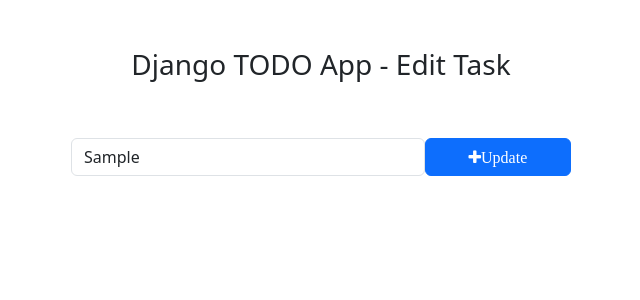
After one commit to Kusum123Kumari/todo, a Django app: page /todo/edit_task/1/ in a window 1280 px wide. The commit adds this page. Shown: the top 300 px of the page, without its empty margins (319-959 px from the left). Run offline with Django 5.2, Linux system fonts and the light colour scheme; tables that the repository leaves empty hold one stand-in row (values such as "Sample post").

Commit message:
todo app final

```diff
--- /dev/null
+++ b/templates/edit_task.html
@@ -0,0 +1,30 @@
+<!DOCTYPE html>
+<html lang="en">
+<head>
+    <meta charset="UTF-8">
+    <meta name="viewport" content="width=device-width, initial-scale=1.0">
+    <title>Edit Task</title>
+    <link href="https://cdn.jsdelivr.net/npm/bootstrap@5.3.0-alpha1/dist/css/bootstrap.min.css" rel="stylesheet" integrity="sha384-GLhlTQ8iRABdZLl6O3oVMWSktQOp6b7In1Zl3/Jr59b6EGGoI1aFkw7cmDA6j6gD" crossorigin="anonymous">
+    <script src="https://cdn.jsdelivr.net/npm/bootstrap@5.3.0-alpha1/dist/js/bootstrap.bundle.min.js" integrity="sha384-w76AqPfDkMBDXo30jS1Sgez6pr3x5MlQ1ZAGC+nuZB+EYdgRZgiwxhTBTkF7CXvN" crossorigin="anonymous"></script>
+    <!-- Font Awesome Icons -->
+    <link rel="stylesheet" href="https://cdnjs.cloudflare.com/ajax/libs/font-awesome/4.7.0/css/font-awesome.min.css">
+
+</head>
+<body>
+   <div class="container">
+    <h3 class="pt-5 pb-5 text-center">Django TODO App - Edit Task</h3>
+    <form action="{% url 'edit_task' get_task.id %}" method="POST" style="width: 500px; margin: auto;">
+                    {% csrf_token %}
+                    <!-- Cross site request forgery -->
+                    <div class="form-group">
+                        <span style="display: flex;">
+                            <input type="text" name="task" class="form-control" placeholder="Add a task" value="{{ get_task.task }}">
+                            <button type="submit" class="btn btn-primary" style="width: 200px;"><i class="fa fa-plus">Update</i></button>
+                        </span>
+                    </div>
+                </form>
+
+   </div>
+
+</body>
+</html>
--- a/todo_main/views.py
+++ b/todo_main/views.py
@@ -4,7 +4,9 @@
 
 def home(request):
     tasks=Task.objects.filter(is_completed=False).order_by('-updated_at')
+    completed_tasks=Task.objects.filter(is_completed=True)
     context={
         'tasks':tasks,
+        'completed_tasks':completed_tasks,
     }
     return render(request,'home.html',context)
--- a/todos/urls.py
+++ b/todos/urls.py
@@ -4,4 +4,9 @@
 
 urlpatterns=[
     path("addTask/",views.addTask,name='addTask'),
+    path("mark_as_done/<int:pk>/",views.mark_as_done,name='mark_as_done'),
+    path("mark_as_undone/<int:pk>/",views.mark_as_undone,name='mark_as_undone'),
+    path("edit_task/<int:pk>/",views.edit_task,name='edit_task'),
+    path('delete_task/<int:pk>/',views.delete_task,name='delete_task'),
+
 ]
--- a/todos/views.py
+++ b/todos/views.py
@@ -1,4 +1,4 @@
-from django.shortcuts import render,redirect
+from django.shortcuts import render,redirect,get_object_or_404
 from django.http import HttpResponse
 from .models import Task
 
@@ -8,3 +8,34 @@
     task=request.POST['task']
     Task.objects.create(task=task)
     return redirect('home')
+
+
+def mark_as_done(request,pk):
+    task=get_object_or_404(Task,pk=pk)
+    task.is_completed=True
+    task.save()
+    return redirect('home')
+
+def mark_as_undone(request,pk):
+    task=get_object_or_404(Task,pk=pk)
+    task.is_completed=False
+    task.save()
+    return redirect('home')
+
+def edit_task(request,pk):
+    get_task=get_object_or_404(Task, pk=pk)
+    if request.method == 'POST':
+        new_task=request.POST['task']
+        get_task.task=new_task
+        get_task.save()
+        return redirect('home')
+    else:
+        context={
+            'get_task':get_task,
+        }
+        return render(request,'edit_task.html',context)
+
+def delete_task(request,pk):
+    task=get_object_or_404(Task,pk=pk)
+    task.delete()
+    return redirect('home')
```
Also changed, not shown: templates/home.html (+9 -4 lines), db.sqlite3.
